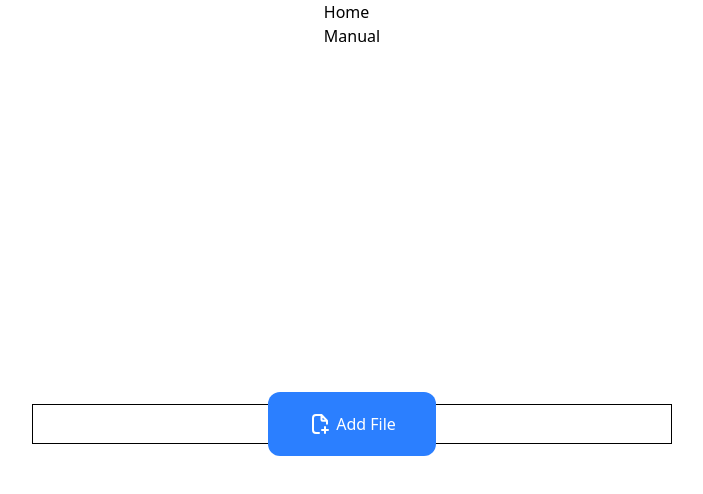
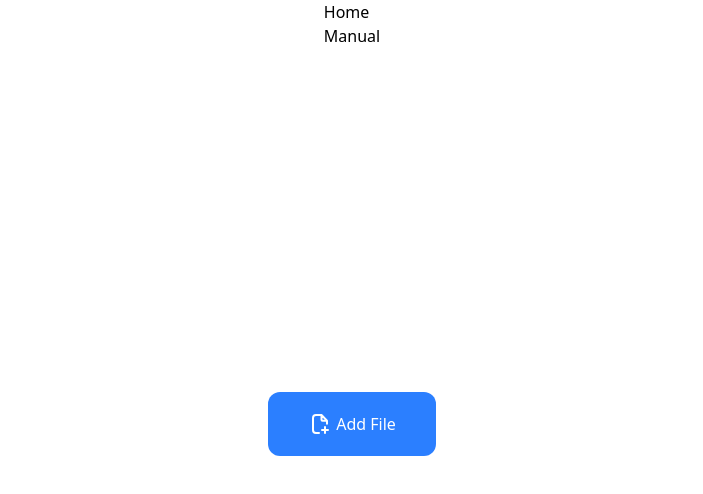
Before and after one commit to bobllor/TEKBulker, a React (Vite) app: page / in a window 1280 px wide. Shown: the top 494 px of the page, without its empty margins (288-991 px from the left). Built offline with nearby package versions, Linux system fonts and the light colour scheme.

Commit message:
Minor additions and changes

```diff
--- a/src/components/FileComponents/UploadForm.jsx
+++ b/src/components/FileComponents/UploadForm.jsx
@@ -6,7 +6,7 @@ export default function UploadForm({inputFileRef, FileUpload, showDrop}){
 
     return (
         <>
-            <div className={`${showDrop ? "pointer-events-none opacity-0 z-0" : "z-2"} border-1 w-[50%] h-10
+            <div className={`${showDrop ? "pointer-events-none opacity-0 z-0" : "z-2"} w-[50%] h-10
             flex flex-col justify-center items-center`}>
                 {uploadedFiles.length > 0 && uploadedFiles.map((file, i) => (
                     <div
--- /dev/null
+++ b/src/components/Form.tsx
@@ -0,0 +1,16 @@
+import { JSX } from "react";
+
+export default function Form({ children }: FormProps): JSX.Element{
+    return (
+        <>
+            <form
+            className="overflow-x-hidden bg-white h-150 w-60">
+                {children}
+            </form>
+        </>
+    )
+}
+
+type FormProps = {
+    children: React.ReactNode;
+}
```
